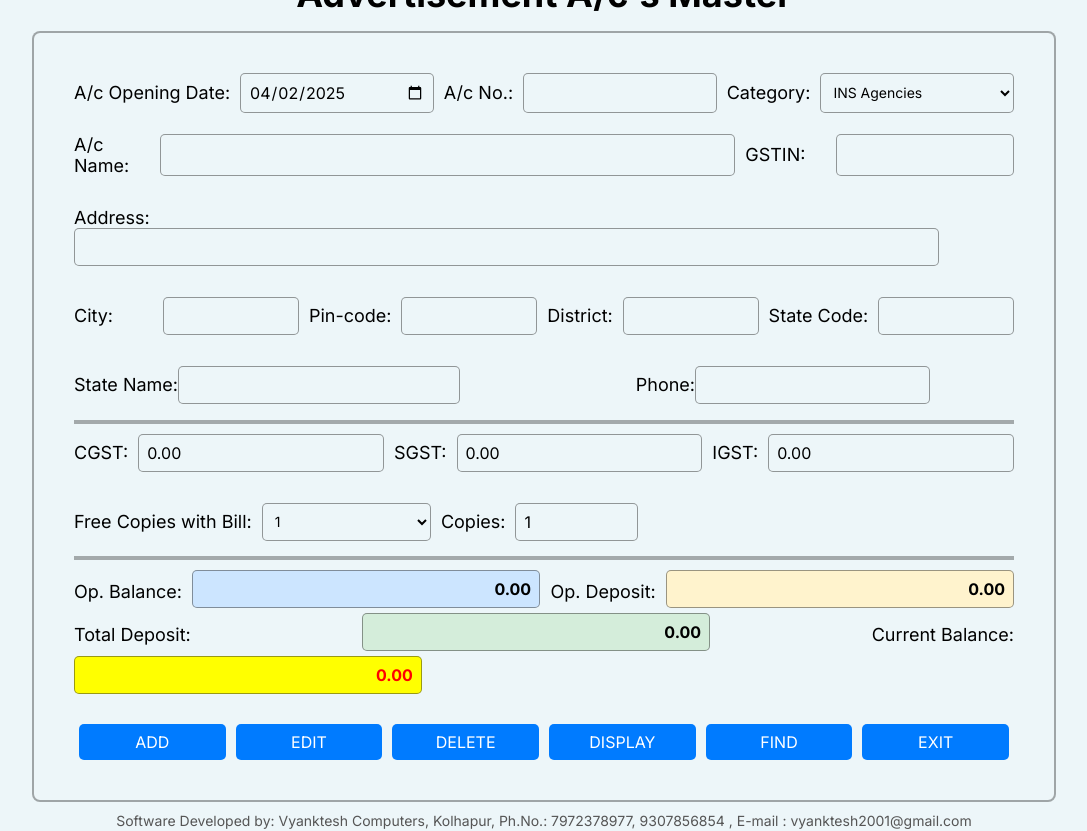
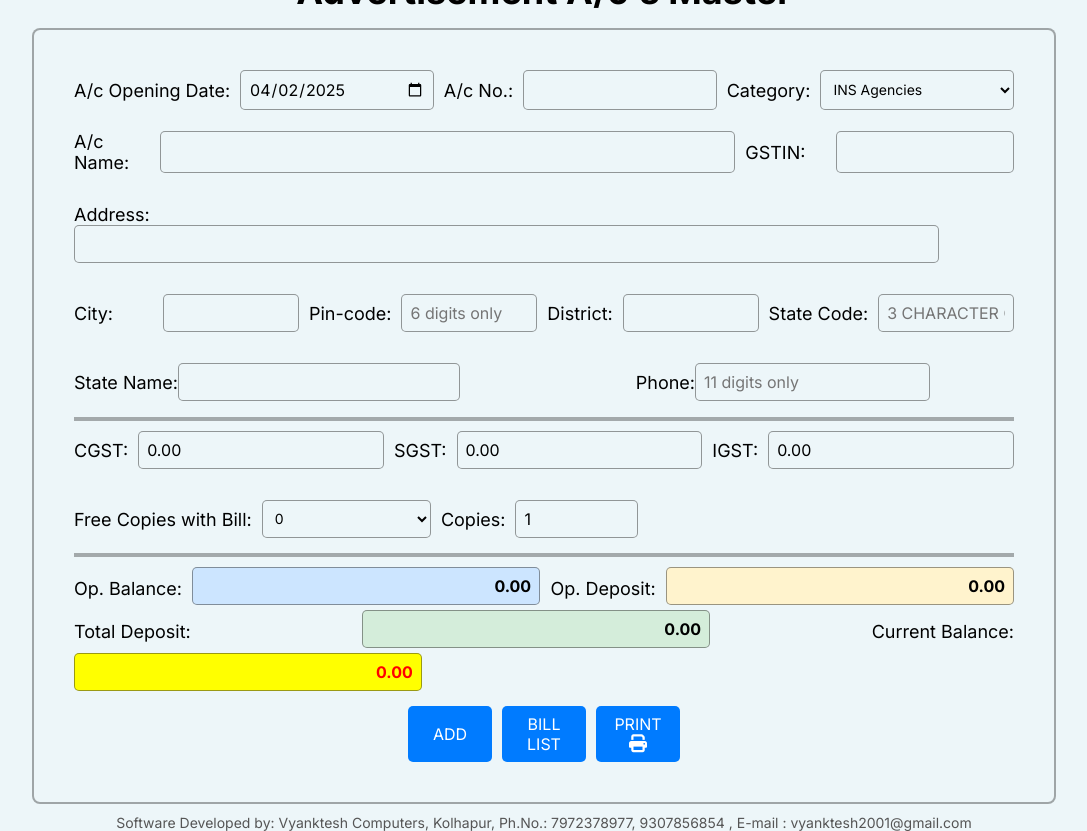
Before and after one commit to Shri8055/Ratnagiri_Times, a PHP site: page / in a window 1280 px wide. Shown: the whole page, without its empty margins (96-1183 px from the left). Run offline with PHP 8.4, Linux system fonts and the light colour scheme.

Commit message:
Commit 02/04

```diff
--- a/index.php
+++ b/index.php
@@ -1,3 +1,44 @@
+<?php
+session_start();
+$conn = mysqli_connect('localhost', 'root', '', 'pmedia', 4306);
+if (!$conn) {
+    die("Connection failed: " . mysqli_connect_error());
+}
+$curr_date = date("Y-m-d");
+if($_SERVER['REQUEST_METHOD']=='POST'){
+    if(isset($_POST['add'])){
+        $ac_open_date=$_POST['date'];
+        $ac_open_date = date("Y-m-d", strtotime($ac_open_date));
+        if ($ac_open_date > $curr_date) {
+            echo "<script>alert('Select today\'s date or a previous date!'); window.history.back();</script>";
+            exit;
+        }
+        $ac_no=$_POST['ac-no'];
+        $category=$_POST['category1'];
+        $ac_name=$_POST['ac-name'];
+        $gstin=$_POST['gstin'];
+        $address=$_POST['address'];
+        $city=$_POST['city'];
+        $pin_code=$_POST['p-code'];
+        $district=$_POST['district'];
+        $state_code=$_POST['state-code'];
+        $state_name=$_POST['state-name'];
+        $phone=$_POST['ph-no'];
+        $cgst=$_POST['cgst'];
+        $sgst=$_POST['sgst'];
+        $igst=$_POST['igst'];
+        $free_copies=$_POST['copies'];
+        $copies=$_POST['copi'];
+        $balance=$_POST['balance'];
+        $deposit=$_POST['opdepo'];
+        $tot_deposit=$_POST['totdep'];
+        $current_bal=$_POST['currbal'];
+    }
+    echo "<pre>";
+        print_r($_POST);
+    echo "</pre>";
+}
+?>
 <!DOCTYPE html>
 <html lang="en">
 <head>
@@ -8,6 +49,7 @@
     <link rel="preconnect" href="https://fonts.googleapis.com">
     <link rel="preconnect" href="https://fonts.gstatic.com" crossorigin>
     <link href="https://fonts.googleapis.com/css2?family=Inter:wght@100..900&family=Poppins:wght@100..900&display=swap" rel="stylesheet">
+    <link rel="stylesheet" href="https://cdnjs.cloudflare.com/ajax/libs/font-awesome/6.7.2/css/all.min.css" integrity="sha512-Evv84Mr4kqVGRNSgIGL/F/aIDqQb7xQ2vcrdIwxfjThSH8CSR7PBEakCr51Ck+w+/U6swU2Im1vVX0SVk9ABhg==" crossorigin="anonymous" referrerpolicy="no-referrer" />
 </head>
 <body>
     <div class="container">
@@ -18,19 +60,18 @@
                 <input id="date" name="date" type="date">
 
                 <label for="ac-no">A/c No.:</label>
-                <input id="ac-no" name="ac-no" type="text">
+                <input id="ac-no" name="ac-no" type="text" required>
 
                 <label for="category">Category:</label>
                 <select id="category" name="category1">
-                    <option value="Reporters">INS Agencies</option>
-                    <option value="Reporters">Non-INS Agencies</option>
-                    <option value="Reporters">Local Agencies</option>
+                    <option value="INS Agencies">INS Agencies</option>
+                    <option value="Non-INS Agencies">Non-INS Agencies</option>
+                    <option value="Local Agencies">Local Agencies</option>
                     <option value="Reporters">Reporters</option>
-                    <option value="Reporters">Representatives</option>
-                    <option value="Reporters">Office Staff</option>
-                    <option value="Reporters">Advocate</option>
-                    <option value="Reporters">Reporters</option>
-                    <option value="Reporters">Reporters</option>
+                    <option value="Representatives">Representatives</option>
+                    <option value="Office Staff">Office Staff</option>
+                    <option value="Advocate">Advocate</option>
+                    <option value="Others">Others</option>
                 </select>
             </div><br>
 
@@ -55,13 +96,13 @@
                     <input id="city" name="city" type="text">
 
                     <label for="p-code">Pin-code:</label>
-                    <input id="p-code" name="p-code" type="text">
+                    <input id="p-code" name="p-code"  type="text" maxlength='6' placeholder="6 digits only">
 
                     <label for="district">District:</label>
                     <input id="district" name="district" type="text">
 
                     <label for="state-code">State Code:</label>
-                    <input id="state-code" name="state-code" type="text">
+                    <input id="state-code" name="state-code" maxlength="3" type="text" placeholder="3 Character only"  style="text-transform: uppercase;">
                 </div>
             </div><br>
 
@@ -70,27 +111,28 @@
                 <input id="state-name" name="state-name" type="text">
                 <div class="inner-sixth-section">
                     <label for="phone">Phone: </label>
-                    <input id="phone" name="number" type="text">
+                    <input id="phone" name="ph-no" maxlength="11" placeholder="11 digits only" type="number">
                 </div>
             </div><br><hr class="hr1">
 
             <div class="form-section">
                 <div class="forth-form-section">
                     <label for="cgst">CGST:</label>
-                    <input id="cgst" name="cgst" type="number" value="0.00">
+                    <input id="cgst" name="cgst" type="number" min="0" step="any" value="0.00">
 
                     <label for="sgst">SGST:</label>
-                    <input id="sgst" name="sgst" type="number" value="0.00">
+                    <input id="sgst" name="sgst" type="number" min="0" step="any" value="0.00">
 
                     <label for="igst">IGST:</label>
-                    <input id="igst" name="igst" type="number" value="0.00">
+                    <input id="igst" name="igst" type="number" min="0" step="any" value="0.00">
                 </div>
             </div><br>
 
             <div class="form-section">
                 <div class="fifth-form-section">
                     <label for="cop">Free Copies with Bill:</label>
-                    <select id="cop">
+                    <select id="cop" name="copies">
+                        <option value="0">0</option>
                         <option value="1">1</option>
                         <option value="2">2</option>
                         <option value="3">3</option>
@@ -103,25 +145,22 @@
 
             <div class="form-section">
                 <label for="bal">Op. Balance:</label>
-                <input id="bal" name="balance" type="number" class="highlight-blue" value="0.00">
+                <input id="bal" name="balance" type="number" min="0" step="any" class="highlight-blue" value="0.00">
 
                 <label for="opdepo">Op. Deposit:</label>
-                <input id="opdepo" name="opdepo" type="number" class="highlight-yellow" value="0.00">
+                <input id="opdepo" name="opdepo" type="number" min="0" step="any" class="highlight-yellow" value="0.00">
 
                 <label class="totdep" for="totdep">Total Deposit:</label>
-                <input id="totdep" name="totdep" type="number" class="highlight-green" value="0.00">
+                <input id="totdep" name="totdep" type="number" min="0" step="any" class="highlight-green" value="0.00">
 
                 <label for="currbal">Current Balance:</label>
-                <input id="currbal" name="currbal" type="number" class="highlight-red" value="0.00">
+                <input id="currbal" name="currbal" type="none" min="0" step="any" class="highlight-red" value="0.00">
             </div>
 
             <div class="buttons">
-                <button type="button">ADD</button>
-                <button type="button">EDIT</button>
-                <button type="button">DELETE</button>
-                <button type="button">DISPLAY</button>
-                <button type="button">FIND</button>
-                <button type="button">EXIT</button>
+                <button type="submit" name="add">ADD</button>
+                <button type="submit">BILL LIST</button>
+                <button type="submit">PRINT <i class="fa-solid fa-print"></i></button>
             </div>
         </form>
         <p class="footer">Software Developed by: Vyanktesh Computers, Kolhapur, Ph.No.: 7972378977, 9307856854 , E-mail : vyanktesh2001@gmail.com</p>
--- a/style.css
+++ b/style.css
@@ -127,6 +127,8 @@ input{
     display: flex;
     justify-content: space-between;
     margin-top: 15px;
+    width: 30%;
+    margin: auto;
 }
 
 button {
@@ -202,3 +204,10 @@ button:hover {
 #ac-no, #ac-name, #gstin{
     font-weight: bold;
 }
+i{
+    background-color: #007bff;
+    color: white;
+}
+#currbal{
+    cursor: not-allowed;
+}
```
Also changed, not shown: bills.css (+7 -1 lines), bills.php (+3 -6 lines).
